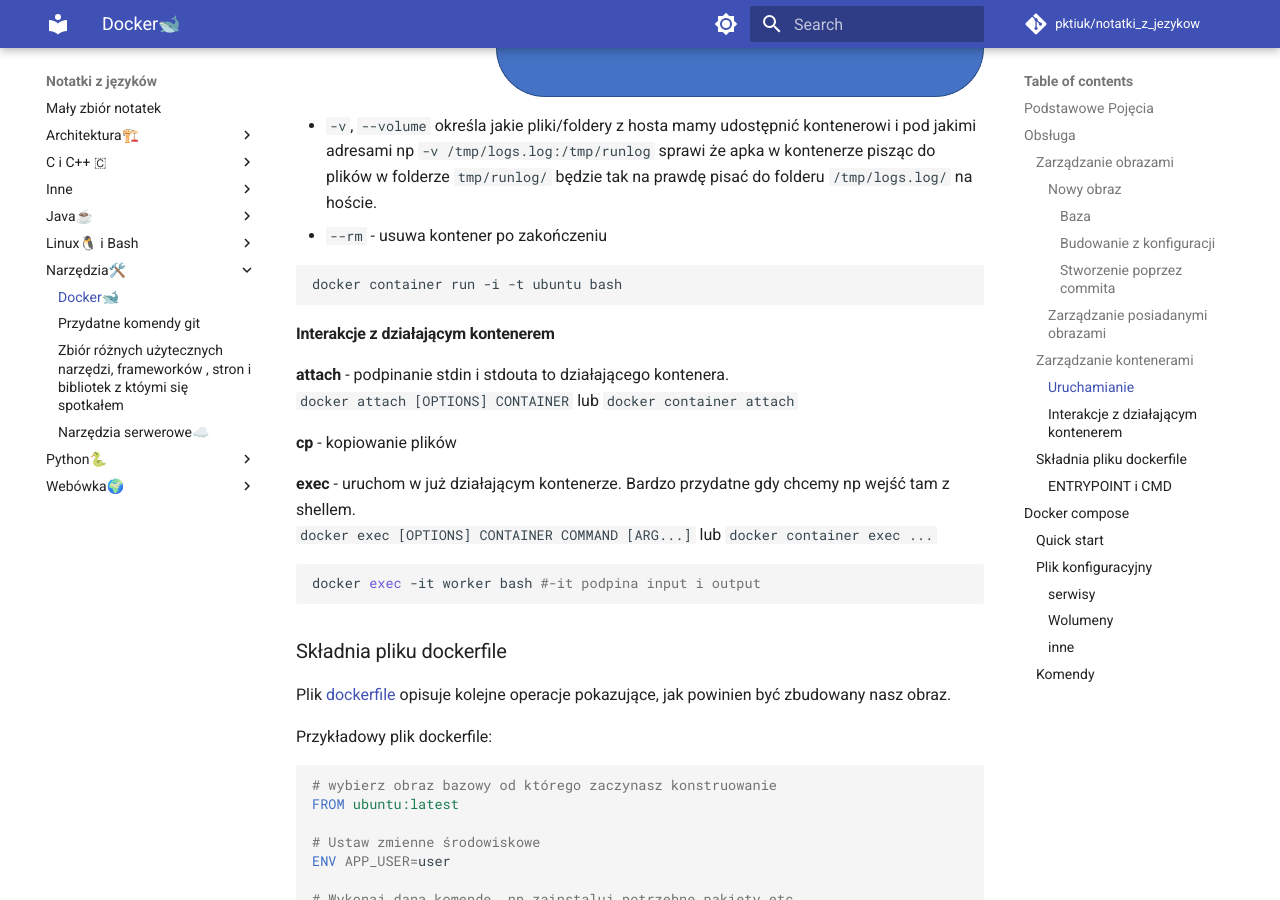
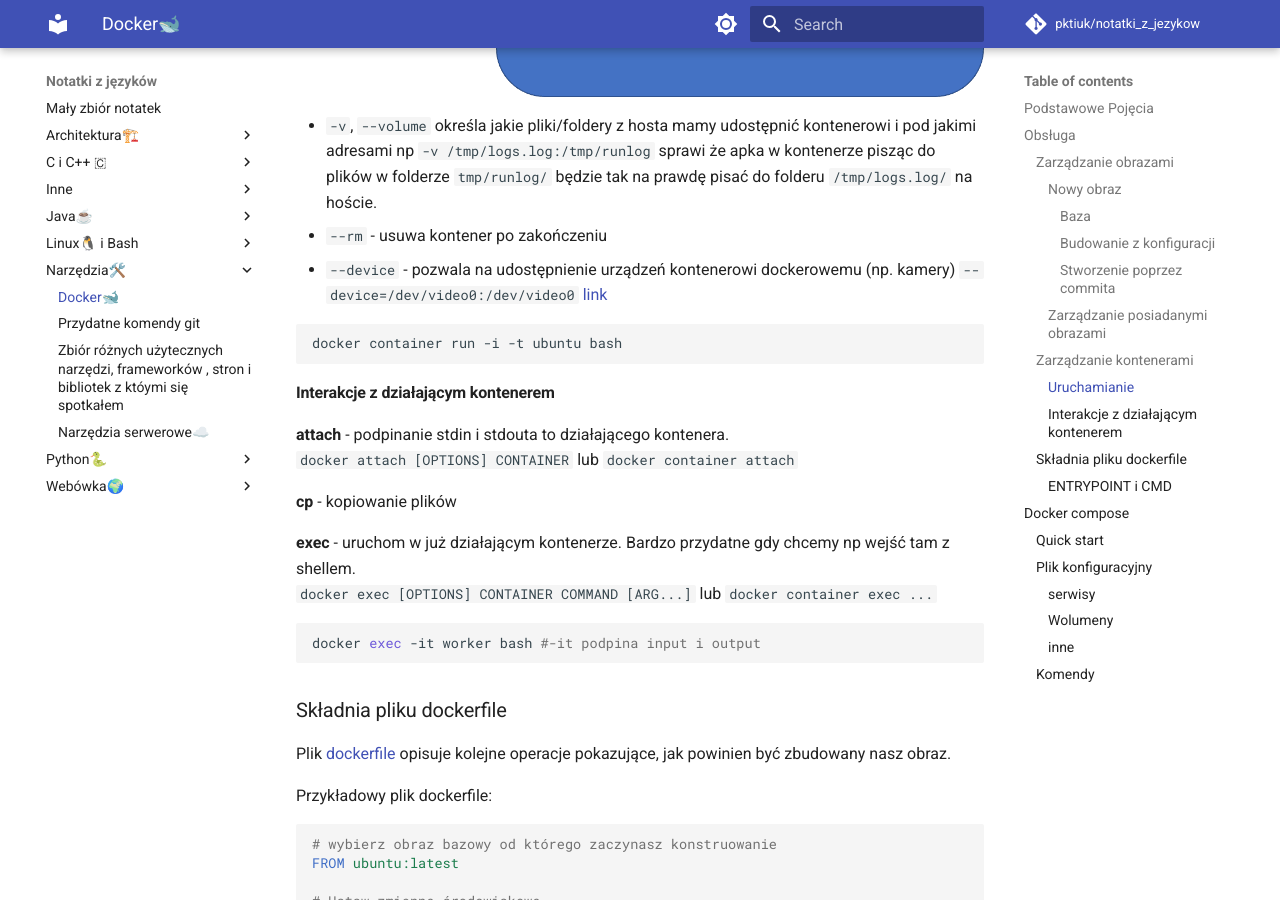
Before and after one commit to pktiuk/notatki_z_jezykow, an MkDocs documentation site: the page built from docs/Narzędzia🛠️/docker.md, in a window 1280 px wide and 900 px high, scrolled down 4142 px. Built offline with MkDocs 1.6.1 and Material for MkDocs 9.7.7, drawn with Linux system fonts in a browser that asks for light colours; comment, search, counter and statistics services are not loaded.

Commit message:
Update docker.md

````diff
--- a/docs/Narzędzia🛠️/docker.md
+++ b/docs/Narzędzia🛠️/docker.md
@@ -142,6 +142,7 @@
   ![porty](assets/Docker-ports.png)
 - `-v`, `--volume` określa jakie pliki/foldery z hosta mamy udostępnić kontenerowi i pod jakimi adresami np `-v /tmp/logs.log:/tmp/runlog` sprawi że apka w kontenerze pisząc do plików w folderze `tmp/runlog/` będzie tak na prawdę pisać do folderu `/tmp/logs.log/` na hoście.
 - `--rm` - usuwa kontener po zakończeniu
+- `--device` - pozwala na udostępnienie urządzeń kontenerowi dockerowemu (np. kamery) `--device=/dev/video0:/dev/video0` [link](https://docs.docker.com/engine/reference/run/#runtime-privilege-and-linux-capabilities)
 
 ```bash
 docker container run -i -t ubuntu bash
````
